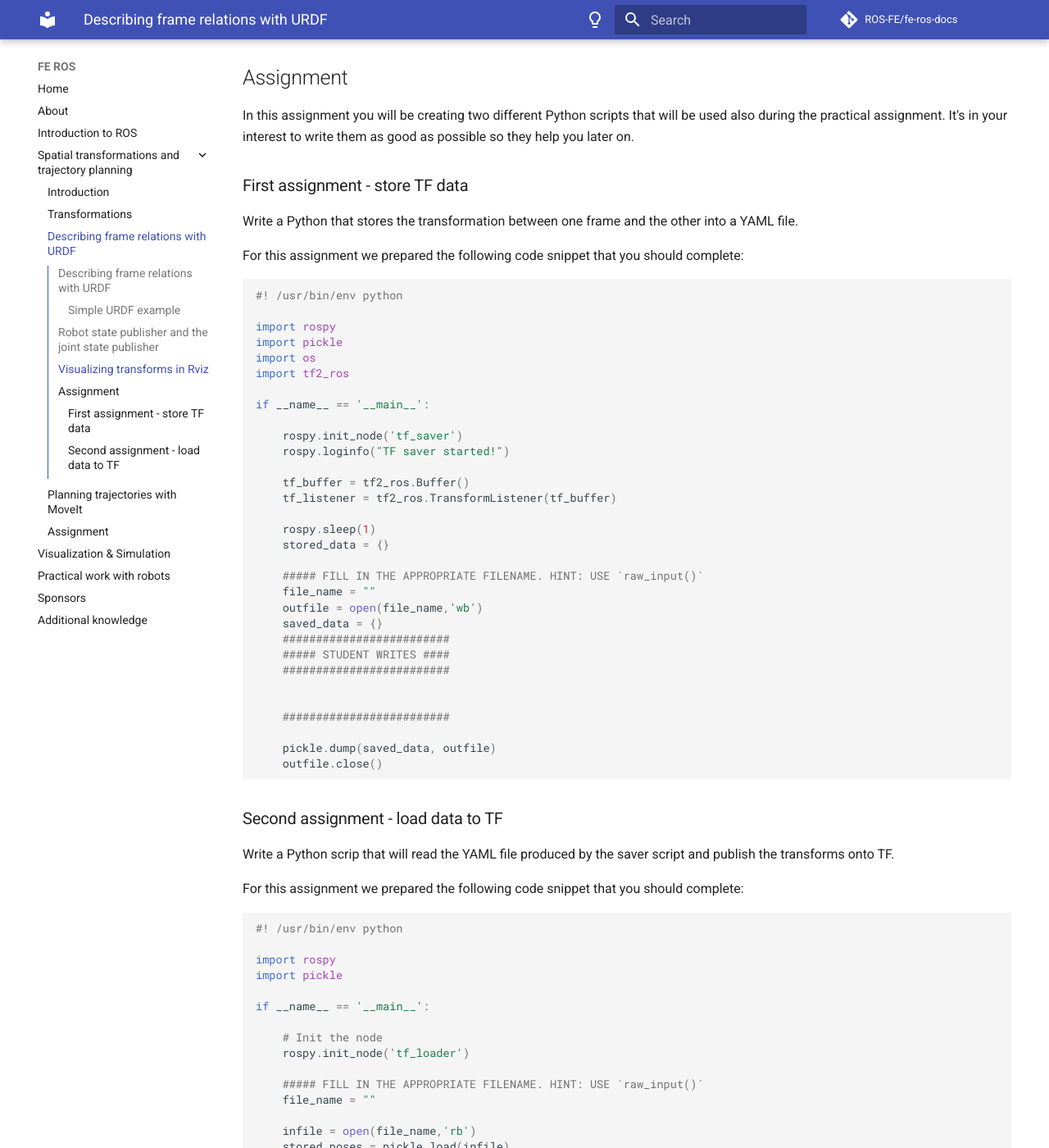
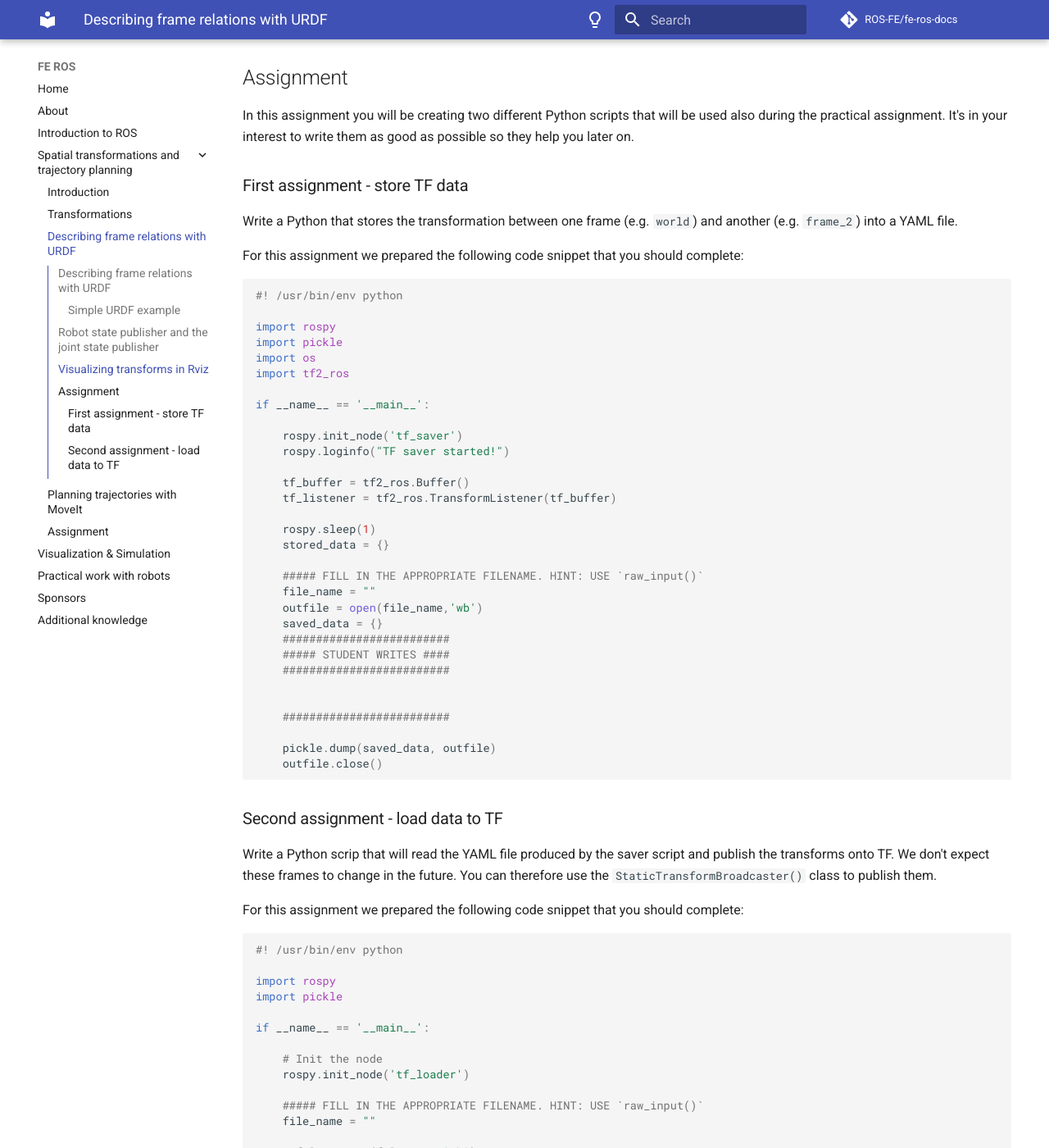
Before and after one commit to ROS-FE/fe-ros-docs, an MkDocs documentation site: the page built from docs/tf_moveit/urdf.md, in a window 1280 px wide and 1400 px high, scrolled down 5669 px. Shown: the whole window at 82% size. Built offline with MkDocs 1.6.1 and Material for MkDocs 9.7.7, drawn with Linux system fonts in a browser that asks for light colours; comment, search, counter and statistics services are not loaded; some of the changed text lies outside the part shown.

Commit message:
Better assignment description

````diff
--- a/docs/tf_moveit/urdf.md
+++ b/docs/tf_moveit/urdf.md
@@ -32,7 +32,7 @@ Next, start something called the `robot_state_publisher` node (explanation follo
 $ rosrun robot_state_publisher robot_state_publisher
 ```
 
-Open another terminal (or if you're a pro user put the `robot_state_publisher` into the background) and check if the transformation is present on TF with `tf_echo:
+Open another terminal (or if you're a pro user put the `robot_state_publisher` into the background) and check if the transformation is present on TF with `tf_echo`:
 ```
 $ rosrun tf tf_echo world frame_1
 At time 0.000
@@ -148,7 +148,7 @@ Try moving the slider from before (i.e. `joint_state_publisher_gui`) and observe
 In this assignment you will be creating two different Python scripts that will be used also during the practical assignment. It's in your interest to write them as good as possible so they help you later on.
 
 ### First assignment - store TF data
-Write a Python that stores the transformation between one frame and the other into a YAML file.
+Write a Python that stores the transformation between one frame (e.g. `world`) and another (e.g. `frame_2`) into a YAML file.
 
 For this assignment we prepared the following code snippet that you should complete:
 ```python
@@ -185,7 +185,7 @@ if __name__ == '__main__':
     outfile.close()
 ```
 ### Second assignment - load data to TF
-Write a Python scrip that will read the YAML file produced by the saver script and publish the transforms onto TF.
+Write a Python scrip that will read the YAML file produced by the saver script and publish the transforms onto TF. We don't expect these frames to change in the future. You can therefore use the `StaticTransformBroadcaster()` class to publish them.
 
 For this assignment we prepared the following code snippet that you should complete:
 
````
